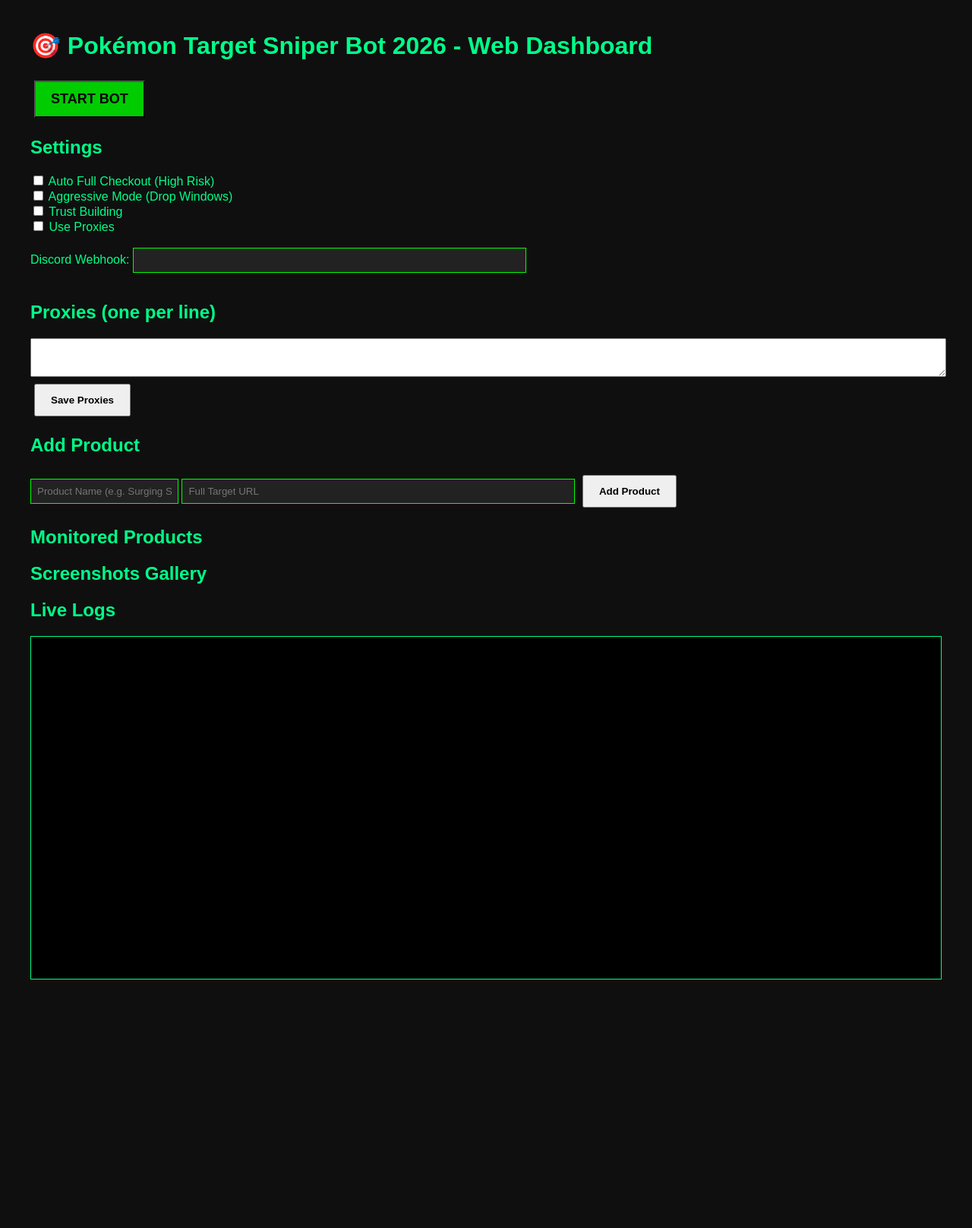
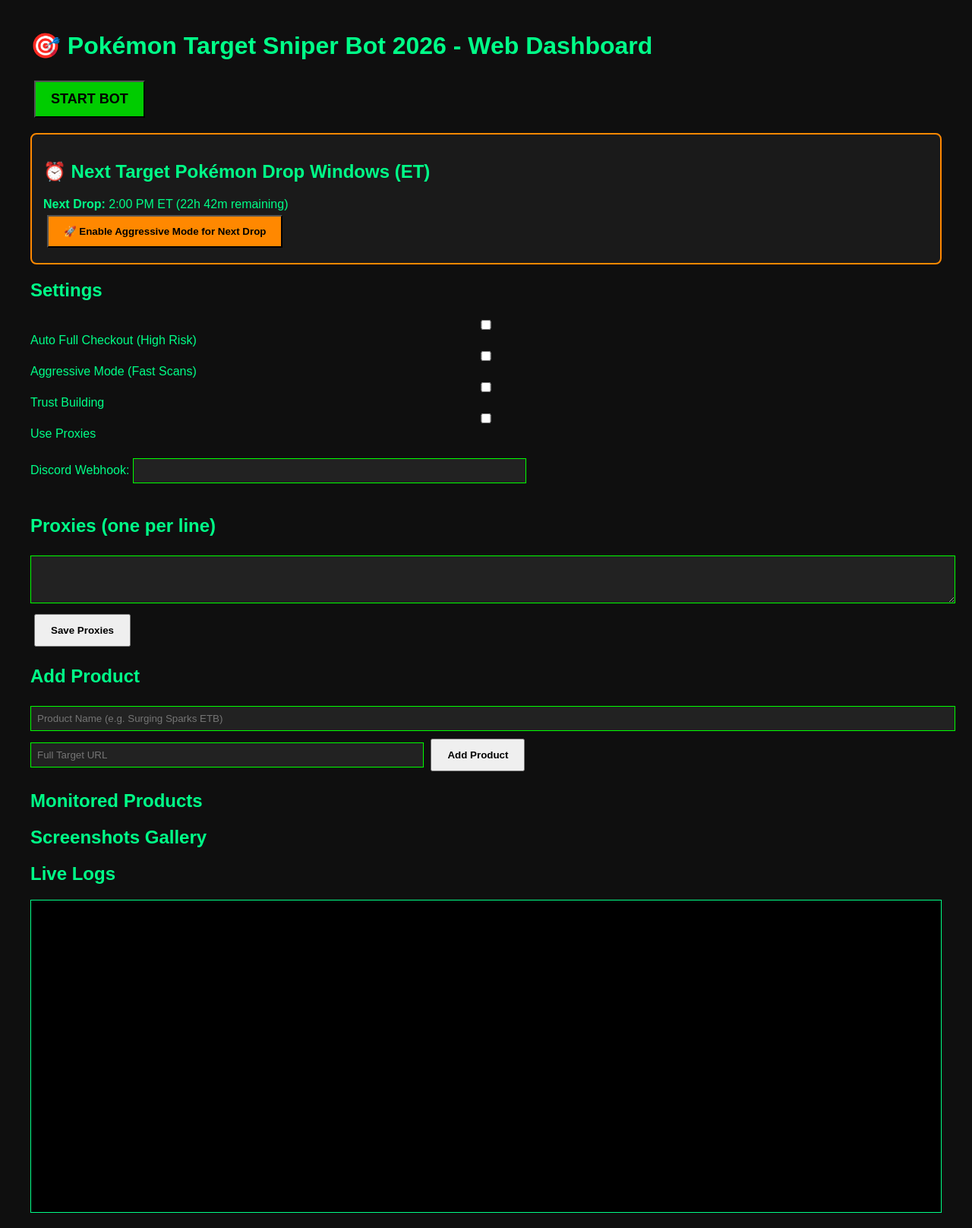
Before and after one commit to zachwood222/PokeYourMom, a Flask app: page / in a window 1280 px wide. Shown: the whole page at 76% size. Before the commit the page ends 1289 px from the top, so only its background shows below. Run offline with Flask 3, Linux system fonts and the light colour scheme; some libraries are stand-ins or nearby versions.

Commit message:
Update styles and add drop timer functionality

```diff
--- a/templates/index.html
+++ b/templates/index.html
@@ -9,25 +9,35 @@
         button { padding: 12px 20px; margin: 5px; font-weight: bold; }
         .green { background: #00cc00; color: black; }
         .red { background: #cc0000; color: white; }
-        #logs { background: #000; height: 420px; overflow-y: scroll; padding: 15px; font-family: Consolas, monospace; border: 1px solid #00ff88; }
-        input, select { background: #222; color: #0f0; border: 1px solid #0f0; padding: 8px; }
+        .orange { background: #ff8800; color: black; }
+        #logs { background: #000; height: 380px; overflow-y: scroll; padding: 15px; font-family: Consolas, monospace; border: 1px solid #00ff88; }
+        .drop-box { background: #1a1a1a; padding: 15px; border-radius: 8px; margin: 15px 0; border: 2px solid #ff8800; }
+        input, textarea { background: #222; color: #0f0; border: 1px solid #0f0; padding: 8px; width: 100%; margin: 5px 0; }
     </style>
 </head>
 <body>
 <div class="container">
     <h1>🎯 Pokémon Target Sniper Bot 2026 - Web Dashboard</h1>
+
     <button onclick="toggleBot()" id="toggleBtn" class="green" style="font-size:18px;">START BOT</button>
+
+    <!-- === DROP TIMER SECTION === -->
+    <div class="drop-box">
+        <h2>⏰ Next Target Pokémon Drop Windows (ET)</h2>
+        <div id="dropTimer"></div>
+        <button onclick="enableAggressiveForDrop()" class="orange">🚀 Enable Aggressive Mode for Next Drop</button>
+    </div>
 
     <h2>Settings</h2>
     <label><input type="checkbox" id="autoCheckout" onchange="updateConfig()"> Auto Full Checkout (High Risk)</label><br>
-    <label><input type="checkbox" id="aggressive" onchange="updateConfig()"> Aggressive Mode (Drop Windows)</label><br>
+    <label><input type="checkbox" id="aggressive" onchange="updateConfig()"> Aggressive Mode (Fast Scans)</label><br>
     <label><input type="checkbox" id="trust" onchange="updateConfig()"> Trust Building</label><br>
     <label><input type="checkbox" id="proxy" onchange="updateConfig()"> Use Proxies</label><br><br>
 
     Discord Webhook: <input type="text" id="webhook" style="width:500px" onchange="updateConfig()"><br><br>
 
     <h2>Proxies (one per line)</h2>
-    <textarea id="proxyList" rows="3" style="width:100%"></textarea>
+    <textarea id="proxyList" rows="3"></textarea>
     <button onclick="saveProxies()">Save Proxies</button>
 
     <h2>Add Product</h2>
@@ -85,11 +95,40 @@
         .then(() => alert('Proxies saved'));
     }
 
-    // Load initial data (simplified - refresh works)
-    window.onload = () => {
-        document.getElementById('webhook').value = "{{ config.get('DISCORD_WEBHOOK', '') }}";
-        // Full product list and gallery loading can be expanded with JS fetch calls if needed
-    };
+    function enableAggressiveForDrop() {
+        document.getElementById('aggressive').checked = true;
+        updateConfig();
+        socket.emit('log', {message: '🚀 Aggressive Mode enabled for upcoming drop!'});
+        alert("Aggressive Mode turned ON for next drop window!");
+    }
+
+    // Live Drop Timer
+    function updateDropTimer() {
+        const timerDiv = document.getElementById('dropTimer');
+        const now = new Date();
+        const etOffset = -4; // ET (adjust for DST if needed)
+        const etNow = new Date(now.getTime() + (etOffset * 60 * 60 * 1000));
+
+        let nextDrop = new Date(etNow);
+        nextDrop.setHours(10, 0, 0, 0); // 10 AM ET
+        if (etNow > nextDrop) nextDrop.setHours(14, 0, 0, 0); // 2 PM ET
+        if (etNow > nextDrop) nextDrop.setDate(nextDrop.getDate() + 1);
+
+        const diff = nextDrop - etNow;
+        const hours = Math.floor(diff / (1000 * 60 * 60));
+        const minutes = Math.floor((diff % (1000 * 60 * 60)) / (1000 * 60));
+
+        let html = `<strong>Next Drop:</strong> ${nextDrop.getHours() === 10 ? '10:00 AM' : '2:00 PM'} ET `;
+        html += `(${hours}h ${minutes}m remaining)`;
+
+        if (hours === 0 && minutes < 30) {
+            html = `<span style="color:#ff4444;">⚠️ DROP IMMINENT - ${minutes} min left!</span>`;
+        }
+        timerDiv.innerHTML = html;
+    }
+
+    setInterval(updateDropTimer, 30000);
+    window.onload = updateDropTimer;
 </script>
 </body>
 </html>
```
